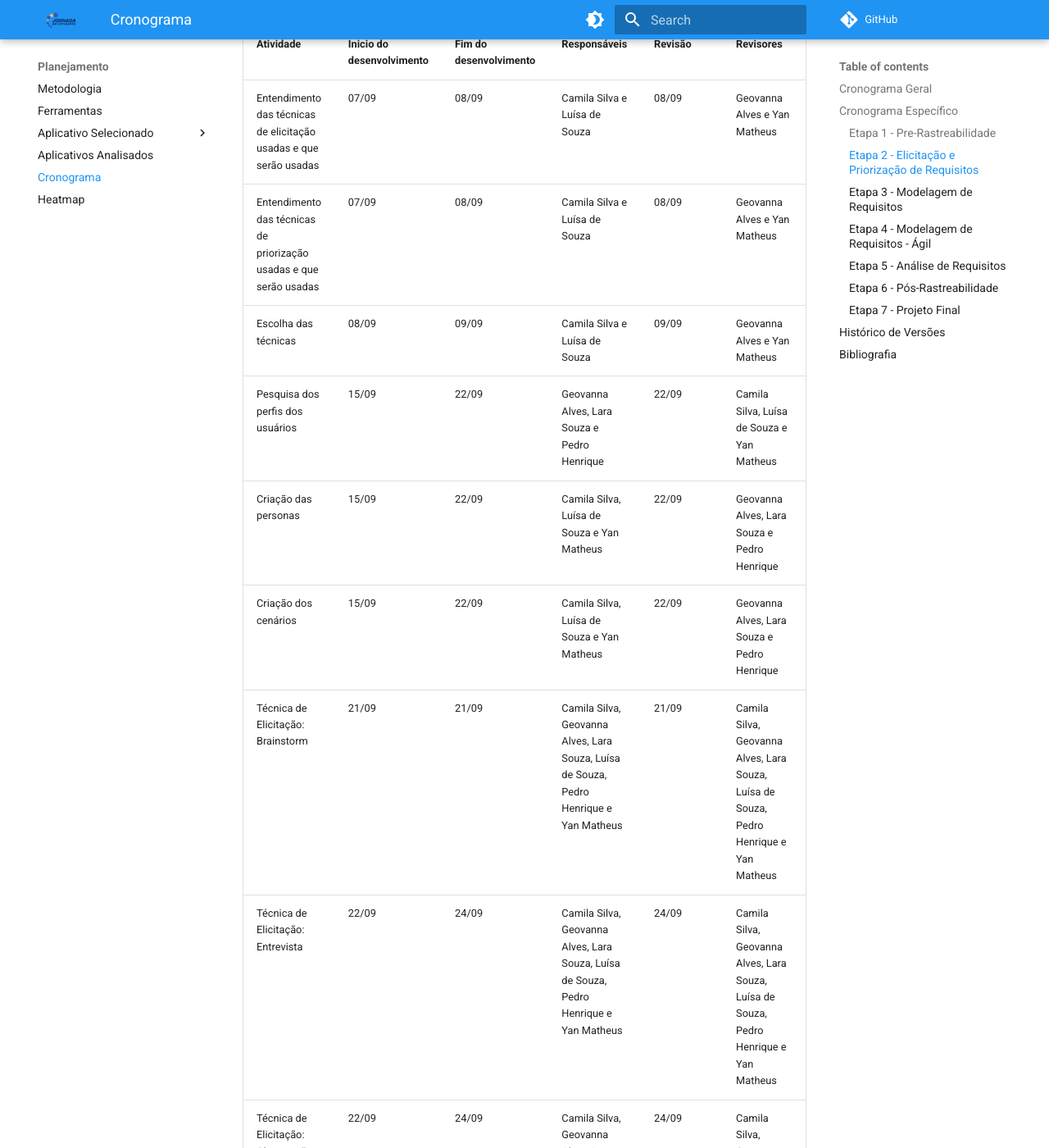
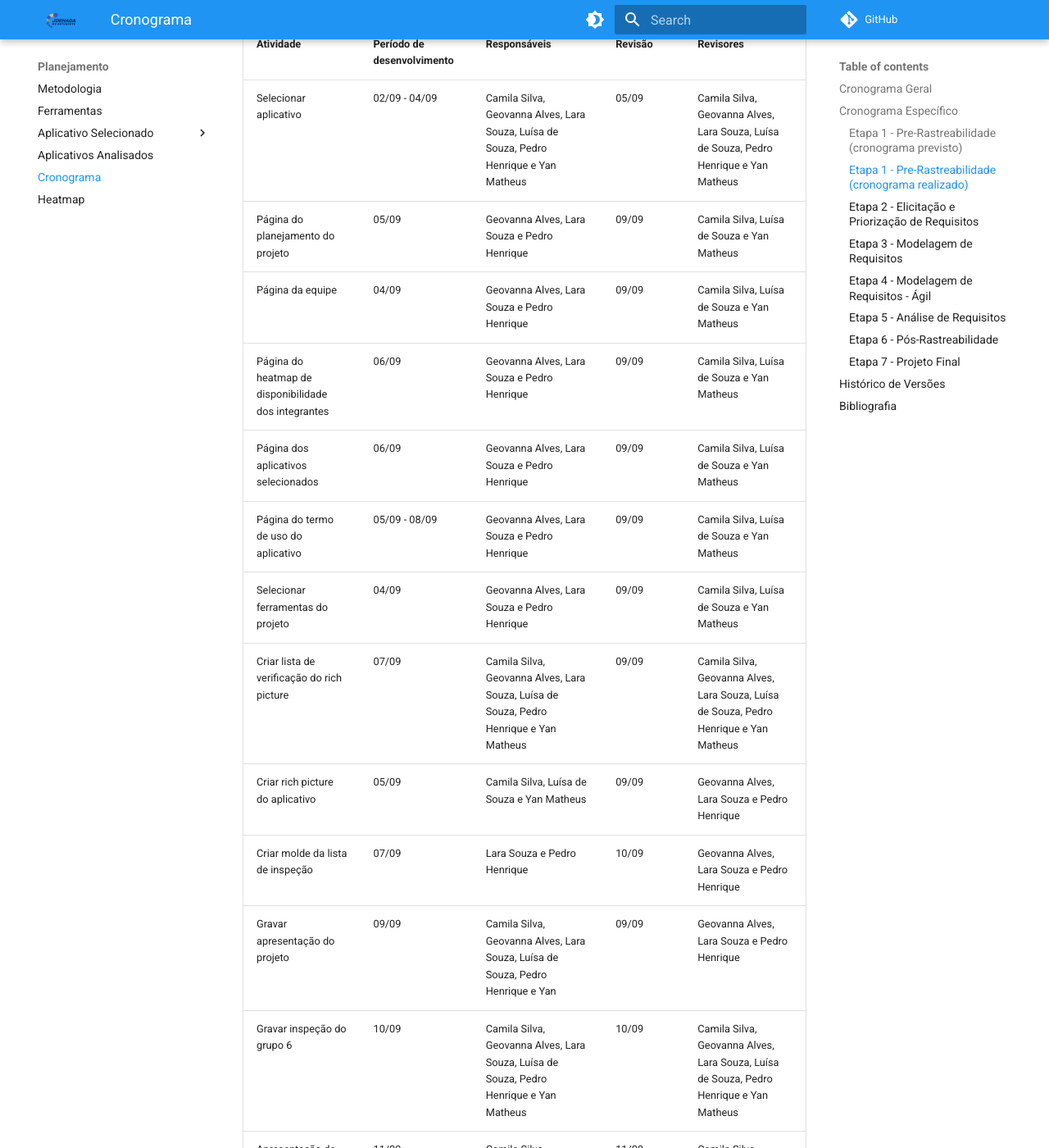
Before and after one commit to Requisitos-de-Software/2025.2-Grupo05, an MkDocs documentation site: the page built from docs/Planejamento/Cronograma.md, in a window 1280 px wide and 1400 px high, scrolled down 4147 px. Shown: the whole window at 82% size. Built offline with MkDocs 1.6.1 and Material for MkDocs 9.7.7, drawn with Linux system fonts in a browser that asks for light colours; comment, search, counter and statistics services are not loaded; some of the changed text lies outside the part shown.

Commit message:
chore: correcao nas datas de entrega

```diff
--- a/docs/Planejamento/Cronograma.md
+++ b/docs/Planejamento/Cronograma.md
@@ -29,7 +29,7 @@ _Tabela 1: Cronograma geral de atividades. Fonte: autoria própria._
 
  Esta seção apresenta as atividades desenvolvidas ao longo de cada entrega da disciplina.
 
-### Etapa 1  - Pre-Rastreabilidade
+### Etapa 1  - Pre-Rastreabilidade (cronograma previsto)
 A _Tabela 2_ aborda as atividades feitas para a primeira entrega.
 
 | **Atividade** | **Inicio do desenvolvimento** | **Fim do desenvolvimento** | **Responsáveis** | **Revisão** | **Revisores** |
@@ -50,6 +50,28 @@ A _Tabela 2_ aborda as atividades feitas para a primeira entrega.
 
 _Tabela 2: cronograma da primeira entrega. Fonte: autoria própria._
 
+
+### Etapa 1  - Pre-Rastreabilidade (cronograma realizado)
+A _Tabela 2_ aborda as atividades feitas para a primeira entrega.
+
+| **Atividade** | **Período de desenvolvimento** | **Responsáveis** | **Revisão** | **Revisores** |
+| ----- | ----- | ----- | ----- | ----- |
+| Selecionar aplicativo | 02/09 - 04/09 | Camila Silva, Geovanna Alves, Lara Souza, Luísa de Souza, Pedro Henrique e Yan Matheus | 05/09 | Camila Silva, Geovanna Alves, Lara Souza, Luísa de Souza, Pedro Henrique e Yan Matheus |
+| Página do planejamento do projeto | 05/09 | Geovanna Alves, Lara Souza e Pedro Henrique | 09/09 | Camila Silva, Luísa de Souza e Yan Matheus |
+| Página da equipe | 04/09 | Geovanna Alves, Lara Souza e Pedro Henrique | 09/09 | Camila Silva, Luísa de Souza e Yan Matheus |
+| Página do heatmap de disponibilidade dos integrantes | 06/09 | Geovanna Alves, Lara Souza e Pedro Henrique | 09/09 | Camila Silva, Luísa de Souza e Yan Matheus |
+| Página dos aplicativos selecionados | 06/09 | Geovanna Alves, Lara Souza e Pedro Henrique | 09/09 | Camila Silva, Luísa de Souza e Yan Matheus |
+| Página do termo de uso do aplicativo | 05/09 - 08/09 | Geovanna Alves, Lara Souza e Pedro Henrique | 09/09 | Camila Silva, Luísa de Souza e Yan Matheus |
+| Selecionar ferramentas do projeto | 04/09 | Geovanna Alves, Lara Souza e Pedro Henrique | 09/09 | Camila Silva, Luísa de Souza e Yan Matheus |
+| Criar lista de verificação do rich picture | 07/09 | Camila Silva, Geovanna Alves, Lara Souza, Luísa de Souza, Pedro Henrique e Yan Matheus | 09/09 | Camila Silva, Geovanna Alves, Lara Souza, Luísa de Souza, Pedro Henrique e Yan Matheus |
+| Criar rich picture do aplicativo | 05/09 | Camila Silva, Luísa de Souza e Yan Matheus | 09/09 | Geovanna Alves, Lara Souza e Pedro Henrique |
+| Criar molde da lista de inspeção | 07/09 | Lara Souza e Pedro Henrique | 10/09 | Geovanna Alves, Lara Souza e Pedro Henrique |
+| Gravar apresentação do projeto | 09/09 | Camila Silva, Geovanna Alves, Lara Souza, Luísa de Souza, Pedro Henrique e Yan | 09/09 | Geovanna Alves, Lara Souza e Pedro Henrique |
+| Gravar inspeção do grupo 6 | 10/09 | Camila Silva, Geovanna Alves, Lara Souza, Luísa de Souza, Pedro Henrique e Yan Matheus | 10/09 | Camila Silva, Geovanna Alves, Lara Souza, Luísa de Souza, Pedro Henrique e Yan Matheus |
+| Apresentação do projeto etapa 1: Apresentação | 11/09 | Camila Silva, Geovanna Alves, Lara Souza, Luísa de Souza, Pedro Henrique e Yan Matheus | 11/09 | Camila Silva, Geovanna Alves, Lara Souza, Luísa de Souza, Pedro Henrique e Yan Matheus |
+
+_Tabela 2: cronograma da primeira entrega. Fonte: autoria própria._
+
 ### Etapa 2 - Elicitação e Priorização de Requisitos
 A _Tabela 3_ aborda as atividades feitas para a segunda entrega.
 
@@ -58,6 +80,7 @@ A _Tabela 3_ aborda as atividades feitas para a segunda entrega.
 | Entendimento das técnicas de elicitação usadas e que serão usadas | 07/09 | 08/09 | Camila Silva e Luísa de Souza | 08/09 | Geovanna Alves e Yan Matheus |
 | Entendimento das técnicas de priorização usadas e que serão usadas | 07/09 | 08/09 | Camila Silva e Luísa de Souza | 08/09 | Geovanna Alves e Yan Matheus |
 | Escolha das técnicas | 08/09 | 09/09 | Camila Silva e Luísa de Souza | 09/09 | Geovanna Alves e Yan Matheus |
+| Correção da etapa anterior | 11/09 | 15/09 | Camila Silva, Geovanna Alves, Lara Souza, Luísa de Souza, Pedro Henrique e Yan Matheus | 15/09 |  Camila Silva, Geovanna Alves, Lara Souza, Luísa de Souza, Pedro Henrique e Yan Matheus
 | Pesquisa dos perfis dos usuários | 15/09 | 22/09 | Geovanna Alves, Lara Souza e Pedro Henrique | 22/09 | Camila Silva, Luísa de Souza e Yan Matheus |
 | Criação das personas | 15/09 | 22/09 | Camila Silva, Luísa de Souza e Yan Matheus | 22/09 | Geovanna Alves, Lara Souza e Pedro Henrique |
 | Criação dos cenários | 15/09 | 22/09 | Camila Silva, Luísa de Souza e Yan Matheus | 22/09 | Geovanna Alves, Lara Souza e Pedro Henrique |
@@ -82,11 +105,12 @@ A _Tabela 4_ aborda as atividades feitas para a terceira entrega.
 
 | **Atividade** | **Inicio do desenvolvimento** | **Fim do desenvolvimento** | **Responsáveis** | **Revisão** | **Revisores** |
 | ----- | ----- | ----- | ----- | ----- | ----- |
+| Correção da etapa anterior | 02/10 | 05/10 | Camila Silva, Geovanna Alves, Lara Souza, Luísa de Souza, Pedro Henrique e Yan Matheus | 05/10 |  Camila Silva, Geovanna Alves, Lara Souza, Luísa de Souza, Pedro Henrique e Yan Matheus
 | Modelagem de Requisitos: Cenários | 02/10 | 06/10 | Geovanna Alves, Lara Souza e Pedro Henrique | 06/10 | Camila Silva, Luísa de Souza e Yan Matheus |
 | Modelagem de Requisitos: Léxico | 02/10 | 06/10 | Camila Silva, Luísa de Souza e Yan Matheus | 06/10 | Geovanna Alves, Lara Souza e Pedro Henrique |
 | Modelagem de Requisitos: Use Case | 06/10 | 11/10 | Geovanna Alves, Lara Souza e Pedro Henrique | 11/10 | Camila Silva, Luísa de Souza e Yan Matheus |
 | Modelagem de Requisitos: Especificação Suplementar | 06/10 | 11/10 | Camila Silva, Luísa de Souza e Yan Matheus | 11/10 | Geovanna Alves, Lara Souza e Pedro Henrique |
-| Gravar apresentação do projeto | 12/10 | 12/10 | Camila Silva, Geovanna Alves, Lara Souza, Luísa de Souza, Pedro Henrique e Yan Matheus | 12/10 | Camila Silva, Geovanna Alves, Lara Souza, Luísa de Souza, Pedro Henrique e Yan Matheus |
+| Gravar apresentação do projeto | 11/10 | 11/10 | Camila Silva, Geovanna Alves, Lara Souza, Luísa de Souza, Pedro Henrique e Yan Matheus | 11/10 | Camila Silva, Geovanna Alves, Lara Souza, Luísa de Souza, Pedro Henrique e Yan Matheus |
 | Gravar inspeção do grupo 6 | 13/10 | 13/10 | Camila Silva, Geovanna Alves, Lara Souza, Luísa de Souza, Pedro Henrique e Yan Matheus | 13/10 | Camila Silva, Geovanna Alves, Lara Souza, Luísa de Souza, Pedro Henrique e Yan Matheus |
 | Apresentação do projeto etapa 3: Modelagem de Requisitos | 14/10 | 14/10 | Camila Silva, Geovanna Alves, Lara Souza, Luísa de Souza, Pedro Henrique e Yan Matheus | 14/10 | Camila Silva, Geovanna Alves, Lara Souza, Luísa de Souza, Pedro Henrique e Yan Matheus |
 
@@ -97,10 +121,11 @@ A _Tabela 5_ aborda as atividades feitas para a quarta entrega.
 
 | **Atividade** | **Inicio do desenvolvimento** | **Fim do desenvolvimento** | **Responsáveis** | **Revisão** | **Revisores** |
 | ----- | ----- | ----- | ----- | ----- | ----- |
+| Correção da etapa anterior | 14/10 | 19/10 | Camila Silva, Geovanna Alves, Lara Souza, Luísa de Souza, Pedro Henrique e Yan Matheus | 19/10 |  Camila Silva, Geovanna Alves, Lara Souza, Luísa de Souza, Pedro Henrique e Yan Matheus
 | Modelagem de Requisitos \- Ágil: Histórias de Usuários | 14/10 | 16/10 | Camila Silva, Luísa de Souza e Yan Matheus | 16/10 | Geovanna Alves, Lara Souza e Pedro Henrique |
 | Modelagens de Requisitos \- Ágil: Backlogs | 16/10 | 18/10 | Camila Silva, Luísa de Souza e Yan Matheus | 18/10 | Geovanna Alves, Lara Souza e Pedro Henrique |
-| Modelagens de Requisitos \- Ágil: NFR Framework | 18/10 | 20/10 | Geovanna Alves, Lara Souza e Pedro Henrique | 20/10 | Camila Silva, Luísa de Souza e Yan Matheus |
-| Gravar apresentação do projeto | 21/10 | 21/10 | Camila Silva, Geovanna Alves, Lara Souza, Luísa de Souza, Pedro Henrique e Yan Matheus | 21/10 | Camila Silva, Geovanna Alves, Lara Souza, Luísa de Souza, Pedro Henrique e Yan Matheus |
+| Modelagens de Requisitos \- Ágil: NFR Framework | 18/10 | 19/10 | Geovanna Alves, Lara Souza e Pedro Henrique | 19/10 | Camila Silva, Luísa de Souza e Yan Matheus |
+| Gravar apresentação do projeto | 20/10 | 20/10 | Camila Silva, Geovanna Alves, Lara Souza, Luísa de Souza, Pedro Henrique e Yan Matheus | 20/10 | Camila Silva, Geovanna Alves, Lara Souza, Luísa de Souza, Pedro Henrique e Yan Matheus |
 | Gravar inspeção do grupo 6 | 22/10 | 22/10 | Camila Silva, Geovanna Alves, Lara Souza, Luísa de Souza, Pedro Henrique e Yan Matheus | 22/10 | Camila Silva, Geovanna Alves, Lara Souza, Luísa de Souza, Pedro Henrique e Yan Matheus |
 | Apresentação do projeto etapa 4: Modelagem de Requisitos \- Ágil | 23/10 | 23/10 | Camila Silva, Geovanna Alves, Lara Souza, Luísa de Souza, Pedro Henrique e Yan Matheus | 23/10 | Camila Silva, Geovanna Alves, Lara Souza, Luísa de Souza, Pedro Henrique e Yan Matheus |
 
@@ -111,9 +136,10 @@ A _Tabela 6_ aborda as atividades feitas para a quinta entrega.
 
 | **Atividade** | **Inicio do desenvolvimento** | **Fim do desenvolvimento** | **Responsáveis** | **Revisão** | **Revisores** |
 | ----- | ----- | ----- | ----- | ----- | ----- |
+| Correção da etapa anterior | 23/10 | 26/10 | Camila Silva, Geovanna Alves, Lara Souza, Luísa de Souza, Pedro Henrique e Yan Matheus | 26/10 |  Camila Silva, Geovanna Alves, Lara Souza, Luísa de Souza, Pedro Henrique e Yan Matheus
 | Análise de Requisitos: Verificação | 23/10 | 02/11 | Camila Silva, Luísa de Souza e Yan Matheus | 02/11 | Geovanna Alves, Lara Souza e Pedro Henrique |
-| Análise de Requisitos: Validação | 02/11 | 11/11 | Geovanna Alves, Lara Souza e Pedro Henrique | 11/11 | Camila Silva, Luísa de Souza e Yan Matheus |
-| Gravar apresentação do projeto | 12/11 | 12/11 | Camila Silva, Geovanna Alves, Lara Souza, Luísa de Souza, Pedro Henrique e Yan Matheus | 12/11 | Camila Silva, Geovanna Alves, Lara Souza, Luísa de Souza, Pedro Henrique e Yan Matheus |
+| Análise de Requisitos: Validação | 02/11 | 10/11 | Geovanna Alves, Lara Souza e Pedro Henrique | 11/11 | Camila Silva, Luísa de Souza e Yan Matheus |
+| Gravar apresentação do projeto | 11/11 | 11/11 | Camila Silva, Geovanna Alves, Lara Souza, Luísa de Souza, Pedro Henrique e Yan Matheus | 11/11 | Camila Silva, Geovanna Alves, Lara Souza, Luísa de Souza, Pedro Henrique e Yan Matheus |
 | Apresentação do projeto etapa 5: Análise de Requisitos: Verificação e Validação | 13/11 | 13/11 | Camila Silva, Geovanna Alves, Lara Souza, Luísa de Souza, Pedro Henrique e Yan Matheus | 13/11 | Camila Silva, Geovanna Alves, Lara Souza, Luísa de Souza, Pedro Henrique e Yan Matheus |
 
 _Tabela 6: cronograma da quinta entrega. Fonte: autoria própria._
@@ -123,9 +149,10 @@ A _Tabela 7_ aborda as atividades feitas para a sexta entrega.
 
 | **Atividade** | **Inicio do desenvolvimento** | **Fim do desenvolvimento** | **Responsáveis** | **Revisão** | **Revisores** |
 | ----- | ----- | ----- | ----- | ----- | ----- |
+| Correção da etapa anterior | 13/11 | 16/11 | Camila Silva, Geovanna Alves, Lara Souza, Luísa de Souza, Pedro Henrique e Yan Matheus | 16/11 |  Camila Silva, Geovanna Alves, Lara Souza, Luísa de Souza, Pedro Henrique e Yan Matheus
 | Pós-rastreabilidade: Backward-form | 24/10 | 27/10 | Camila Silva, Luísa de Souza e Yan Matheus | 27/10 | Geovanna Alves, Lara Souza e Pedro Henrique |
 | Pós-rastreabilidade: Forward-form | 24/10 | 27/10 | Geovanna Alves, Lara Souza e Pedro Henrique | 27/10 | Camila Silva, Luísa de Souza e Yan Matheus |
-| Gravar apresentação do projeto | 28/10 | 28/10 | Camila Silva, Geovanna Alves, Lara Souza, Luísa de Souza, Pedro Henrique e Yan Matheus | 28/10 | Camila Silva, Geovanna Alves, Lara Souza, Luísa de Souza, Pedro Henrique e Yan Matheus |
+| Gravar apresentação do projeto | 27/10 | 27/10 | Camila Silva, Geovanna Alves, Lara Souza, Luísa de Souza, Pedro Henrique e Yan Matheus | 27/10 | Camila Silva, Geovanna Alves, Lara Souza, Luísa de Souza, Pedro Henrique e Yan Matheus |
 | Gravar inspeção do grupo 6 | 29/10 | 29/10 | Camila Silva, Geovanna Alves, Lara Souza, Luísa de Souza, Pedro Henrique e Yan Matheus | 29/10 | Camila Silva, Geovanna Alves, Lara Souza, Luísa de Souza, Pedro Henrique e Yan Matheus |
 | Apresentação do projeto etapa 6: Pós-rastreabilidade | 30/10 | 30/10 | Camila Silva, Geovanna Alves, Lara Souza, Luísa de Souza, Pedro Henrique e Yan Matheus | 30/10 | Camila Silva, Geovanna Alves, Lara Souza, Luísa de Souza, Pedro Henrique e Yan Matheus |
 
@@ -138,6 +165,7 @@ _Tabela 7: cronograma da sexta entrega. Fonte: autoria própria._
 | Versão | Data       | Descrição            | Autor                                                     | Revisor                                                                 |
 |--------|------------|--------------------|-----------------------------------------------------------|------------------------------------------------------------------------|
 | 1.0    | 08/09/2025 | Adição do Cronograma | [Camila Silva](https://github.com/CamilaSilvaC) e [Luísa de Souza](https://github.com/luisa12ll) | [Geovanna Alves](https://github.com/GeovannaUmbelino), [Lara Souza](https://github.com/mel14-hub), [Pedro Henrique](https://github.com/pedrohpsantos) e [Yan Matheus](https://github.com/Yanmatheus0812) |
+| 1.1    | 15/09/2025 | Correção nas entregas das apresentações | [Camila Silva](https://github.com/CamilaSilvaC), [Geovanna Alves](https://github.com/GeovannaUmbelino), [Lara Souza](https://github.com/mel14-hub), [Luísa de Souza](https://github.com/luisa12ll), [Pedro Henrique](https://github.com/pedrohpsantos) e [Yan Matheus](https://github.com/Yanmatheus0812) | [Camila Silva](https://github.com/CamilaSilvaC), [Geovanna Alves](https://github.com/GeovannaUmbelino), [Lara Souza](https://github.com/mel14-hub), [Luísa de Souza](https://github.com/luisa12ll), [Pedro Henrique](https://github.com/pedrohpsantos) e [Yan Matheus](https://github.com/Yanmatheus0812) |
 
 ## Bibliografia
 
```
Also changed, not shown: other parts of docs/Planejamento/Cronograma.md (+2 -2 lines).
